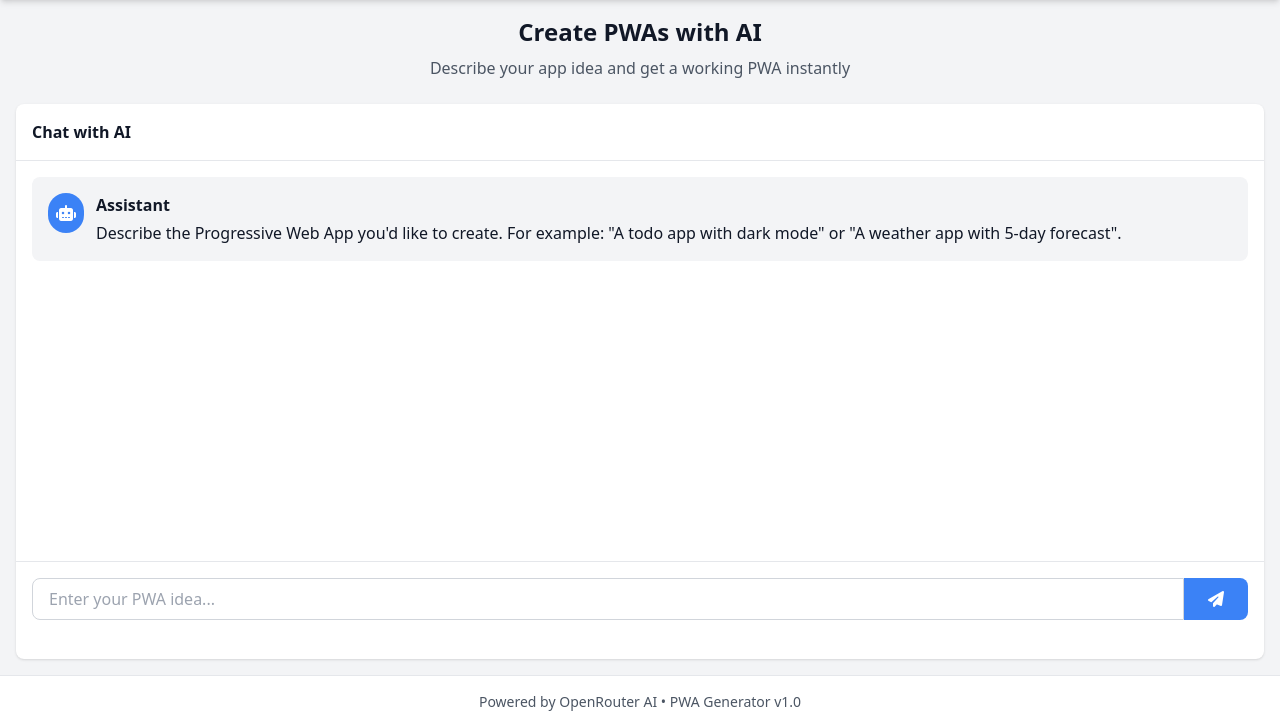
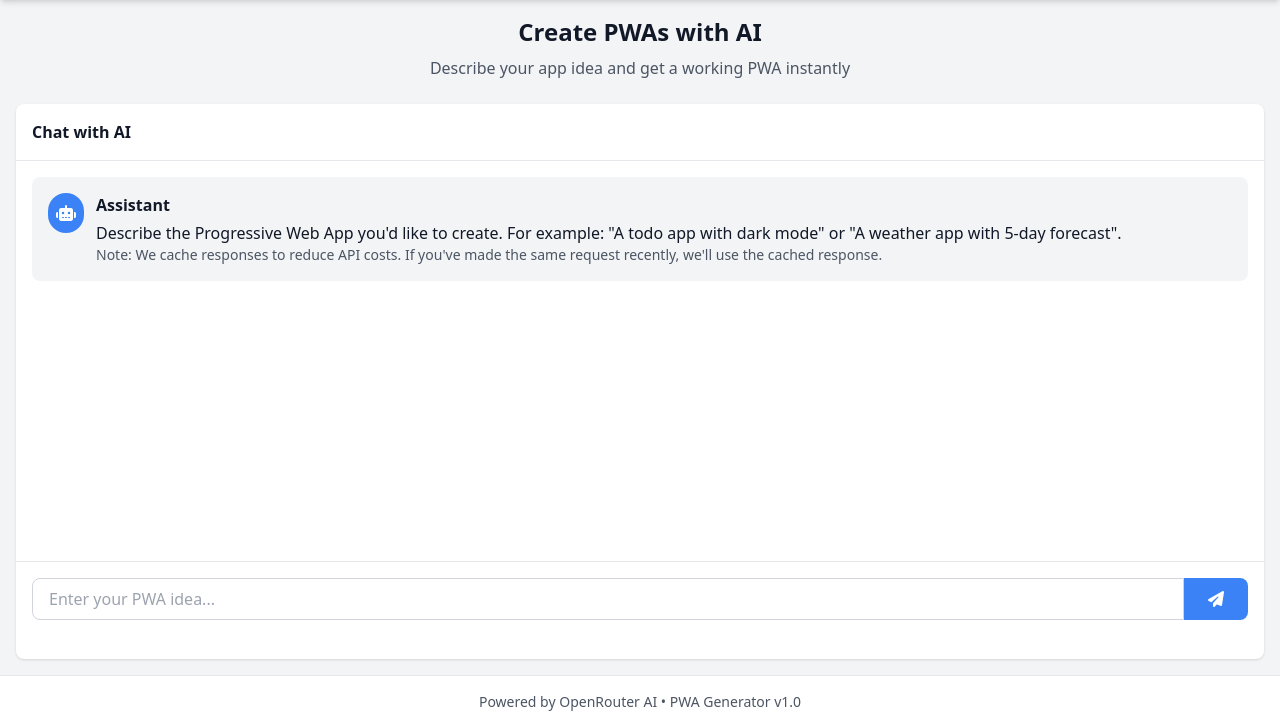
Before and after one commit to Toymakerftw/mothership, a Flask app: page / in a window 1280 px wide. Shown: the part 72-800 px from the top of the page. Run offline with Flask 3, Linux system fonts and the light colour scheme; some libraries are stand-ins or nearby versions.

Commit message:
feat: Implement API response caching for cost savings

```diff
--- a/app.py
+++ b/app.py
@@ -5,7 +5,10 @@ import re
 import json
 import logging
 import base64
+import hashlib
+import time
 from io import BytesIO
+from cachetools import TTLCache
 
 from config import (
     OPENROUTER_API_KEY, OPENROUTER_API_URL,
@@ -18,6 +21,12 @@ logging.basicConfig(level=logging.DEBUG, format='%(asctime)s - %(levelname)s - %
 logger = logging.getLogger(__name__)
 
 app = Flask(__name__)
+
+# Initialize caches with TTL (time-to-live)
+# Cache for optimized prompts (5 minutes TTL, max 100 entries)
+prompt_cache = TTLCache(maxsize=100, ttl=300)
+# Cache for generated code responses (10 minutes TTL, max 50 entries)
+code_cache = TTLCache(maxsize=50, ttl=600)
 
 @app.route("/")
 def index():
@@ -143,7 +152,14 @@ def chat():
             user_prompt += f"--- {filename} ---\n{content}\n"
 
     try:
-        # Step 1: Optimize Prompt
+        # Create cache keys
+        prompt_cache_key = hashlib.md5(user_prompt.encode()).hexdigest()
+
+        # Track if we used cached responses
+        prompt_cached = False
+        code_cached = False
+
+        # Step 1: Optimize Prompt (with caching)
         optimizer_system = """
 You are a prompt optimizer for PWA generation. Refine the user's prompt to be more detailed using this structure:
 
@@ -184,10 +200,22 @@ You are a prompt optimizer for PWA generation. Refine the user's prompt to be mo
 
 Output only the optimized prompt following this structure.
 """
-        logger.info("Optimizing prompt...")
-        optimized_prompt = call_openrouter(OPTIMIZER_MODEL, optimizer_system, user_prompt)
 
-        # Step 2: Generate Code
+        # Check cache first
+        if prompt_cache_key in prompt_cache:
+            logger.info("Using cached optimized prompt")
+            optimized_prompt = prompt_cache[prompt_cache_key]
+            prompt_cached = True
+        else:
+            logger.info("Optimizing prompt...")
+            optimized_prompt = call_openrouter(OPTIMIZER_MODEL, optimizer_system, user_prompt)
+            # Cache the optimized prompt
+            prompt_cache[prompt_cache_key] = optimized_prompt
+
+        # Create cache key for code generation
+        code_cache_key = hashlib.md5(optimized_prompt.encode()).hexdigest()
+
+        # Step 2: Generate Code (with caching)
         generator_system = """
 ONLY USE HTML, CSS AND JAVASCRIPT. Create the best, modern, responsive UI possible.
 MAKE IT RESPONSIVE USING TAILWINDCSS. Import Tailwind via CDN in <head> using <script src="https://cdn.tailwindcss.com"></script>.
@@ -199,8 +227,17 @@ IMPORTANT: For this API, ALWAYS output exactly three files: index.html (with Tai
 Ensure offline compatibility with an external service worker (do not generate it inside these files). Include <link rel="manifest" href="manifest.json"> in index.html and service worker registration in script.js: if ('serviceWorker' in navigator) { navigator.serviceWorker.register('/sw.js'); }
 Separate each file with the following exact tags: [HTML]...[/HTML] [CSS]...[/CSS] [JS]...[/JS]
 """
-        logger.info("Generating code...")
-        generated_response = call_openrouter(GENERATOR_MODEL, generator_system, f"Create a PWA for: {optimized_prompt}")
+
+        # Check cache first
+        if code_cache_key in code_cache:
+            logger.info("Using cached generated code")
+            generated_response = code_cache[code_cache_key]
+            code_cached = True
+        else:
+            logger.info("Generating code...")
+            generated_response = call_openrouter(GENERATOR_MODEL, generator_system, f"Create a PWA for: {optimized_prompt}")
+            # Cache the generated code
+            code_cache[code_cache_key] = generated_response
 
         # Step 3: Verify and Iterate
         current_response = generated_response
@@ -268,7 +305,8 @@ Output format:
 
         return jsonify({
             "response": current_response,
-            "js_bug_report": js_bug_report if js_bug_report else ["No JavaScript errors detected"]
+            "js_bug_report": js_bug_report if js_bug_report else ["No JavaScript errors detected"],
+            "cached": prompt_cached and code_cached  # True only if both prompt and code were cached
         })
     except ValueError as e:
         return jsonify({"error": str(e), "js_bug_report": []}), 500
@@ -453,23 +491,37 @@ def rework_app():
     if not app_name or not rework_prompt:
         return jsonify({"error": "Missing app_name or rework_prompt"}), 400
 
-    try:
-        # 1. Read existing files
-        app_dir = os.path.join("generated", app_name)
-        if not os.path.isdir(app_dir):
-            return jsonify({"error": "App not found"}), 404
+    # Create cache key for rework
+    rework_cache_key = hashlib.md5(f"{app_name}:{rework_prompt}".encode()).hexdigest()
 
-        files = {}
-        for filename in ["index.html", "styles.css", "script.js"]:
-            filepath = os.path.join(app_dir, filename)
-            if os.path.isfile(filepath):
-                with open(filepath, "r", encoding="utf-8") as f:
-                    files[filename] = f.read()
-            else:
-                files[filename] = ""
+    # Track if we used cached response
+    rework_cached = False
 
-        # 2. Construct a detailed prompt for the rework
-        rework_user_prompt = f"""
+    # Check cache first
+    if rework_cache_key in code_cache:
+        logger.info("Using cached rework response")
+        reworked_response = code_cache[rework_cache_key]
+        # Skip to verification step with cached response
+        current_response = reworked_response
+        rework_cached = True
+    else:
+        try:
+            # 1. Read existing files
+            app_dir = os.path.join("generated", app_name)
+            if not os.path.isdir(app_dir):
+                return jsonify({"error": "App not found"}), 404
+
+            files = {}
+            for filename in ["index.html", "styles.css", "script.js"]:
+                filepath = os.path.join(app_dir, filename)
+                if os.path.isfile(filepath):
+                    with open(filepath, "r", encoding="utf-8") as f:
+                        files[filename] = f.read()
+                else:
+                    files[filename] = ""
+
+            # 2. Construct a detailed prompt for the rework
+            rework_user_prompt = f"""
 Rework the following PWA application based on the user's request.
 
 User Request: {rework_prompt}
@@ -485,8 +537,8 @@ Current Files:
 {files["script.js"]}
 """
 
-        # 3. Call the generator model with the rework prompt
-        generator_system = """
+            # 3. Call the generator model with the rework prompt
+            generator_system = """
 You are an expert PWA developer. Your task is to rework an existing application based on the user's request.
 - ONLY USE HTML, CSS AND JAVASCRIPT.
 - Make sure to only make changes to the section mentioned in the rework prompt.
@@ -497,55 +549,61 @@ You are an expert PWA developer. Your task is to rework an existing application
 - ALWAYS output exactly three files: index.html, styles.css, and script.js.
 - Separate each file with the following exact tags: [HTML]...[/HTML] [CSS]...[/CSS] [JS]...[/JS]
 """
-        logger.info(f"Reworking app: {app_name}")
-        reworked_response = call_openrouter(GENERATOR_MODEL, generator_system, rework_user_prompt)
+            logger.info(f"Reworking app: {app_name}")
+            reworked_response = call_openrouter(GENERATOR_MODEL, generator_system, rework_user_prompt)
+            # Cache the rework response
+            code_cache[rework_cache_key] = reworked_response
 
-        # 4. Verify and Iterate (similar to the /chat endpoint)
-        current_response = reworked_response
-        for i in range(MAX_VERIFICATION_ITERATIONS):
-            logger.info(f"Rework verification iteration {i+1}/{MAX_VERIFICATION_ITERATIONS}")
-            verifier_system = """
+            # Set current_response for verification step
+            current_response = reworked_response
+        except Exception as e:
+            logger.error(f"Error reworking app {app_name}: {str(e)}")
+            return jsonify({"error": str(e)}), 500
+
+    # 4. Verify and Iterate (similar to the /chat endpoint)
+    for i in range(MAX_VERIFICATION_ITERATIONS):
+        logger.info(f"Rework verification iteration {i+1}/{MAX_VERIFICATION_ITERATIONS}")
+        verifier_system = """
 You are a code reviewer for HTML/CSS/JS PWAs. Check the generated code for:
 - Syntax errors, bugs, or inefficiencies.
 - Compliance with the rework request.
 - That only the requested section was changed.
 Output: If good, say 'VALID' and return the code unchanged. If issues, say 'INVALID', list fixes, and provide the full revised code in [HTML]...[/HTML] [CSS]...[/CSS] [JS]...[/JS] format.
 """
-            verification = call_openrouter(VERIFIER_MODEL, verifier_system, current_response)
+        verification = call_openrouter(VERIFIER_MODEL, verifier_system, current_response)
 
-            if "VALID" in verification.upper():
-                logger.info("Reworked code verified as valid.")
-                break
-            elif "INVALID" in verification.upper():
-                logger.info("Reworked code invalid; extracting revisions.")
-                current_response = extract_revised_code(verification)
-            else:
-                raise ValueError("Verification response unclear")
+        if "VALID" in verification.upper():
+            logger.info("Reworked code verified as valid.")
+            break
+        elif "INVALID" in verification.upper():
+            logger.info("Reworked code invalid; extracting revisions.")
+            current_response = extract_revised_code(verification)
+            # Update cache with revised code
+            code_cache[rework_cache_key] = current_response
+        else:
+            raise ValueError("Verification response unclear")
 
-        # 5. Save the reworked files
-        html_code = extract_code(current_response, "HTML")
-        css_code = extract_code(current_response, "CSS")
-        js_code = extract_code(current_response, "JS")
+    # 5. Save the reworked files
+    html_code = extract_code(current_response, "HTML")
+    css_code = extract_code(current_response, "CSS")
+    js_code = extract_code(current_response, "JS")
 
-        if html_code:
-            with open(os.path.join(app_dir, "index.html"), "w", encoding="utf-8") as f:
-                f.write(html_code)
-        if css_code:
-            with open(os.path.join(app_dir, "styles.css"), "w", encoding="utf-8") as f:
-                f.write(css_code)
-        if js_code:
-            with open(os.path.join(app_dir, "script.js"), "w", encoding="utf-8") as f:
-                f.write(js_code)
+    if html_code:
+        with open(os.path.join(app_dir, "index.html"), "w", encoding="utf-8") as f:
+            f.write(html_code)
+    if css_code:
+        with open(os.path.join(app_dir, "styles.css"), "w", encoding="utf-8") as f:
+            f.write(css_code)
+    if js_code:
+        with open(os.path.join(app_dir, "script.js"), "w", encoding="utf-8") as f:
+            f.write(js_code)
 
-        return jsonify({
-            "status": "success",
-            "app_name": app_name,
-            "preview_url": f"/generated/{app_name}/index.html"
-        })
-
-    except Exception as e:
-        logger.error(f"Error reworking app {app_name}: {str(e)}")
-        return jsonify({"error": str(e)}), 500
+    return jsonify({
+        "status": "success",
+        "app_name": app_name,
+        "preview_url": f"/generated/{app_name}/index.html",
+        "cached": rework_cached
+    })
 
 if __name__ == "__main__":
     os.makedirs("generated", exist_ok=True)
--- a/requirements.txt
+++ b/requirements.txt
@@ -2,3 +2,4 @@ flask
 requests
 python-dotenv
 gunicorn
+cachetools
--- a/static/script.js
+++ b/static/script.js
@@ -65,7 +65,11 @@ async function sendPrompt(files = null) {
             chatBox.innerHTML += formatMessage(`Error: ${result.error}`, false);
         } else {
             currentResponse = result.response;
-            chatBox.innerHTML += formatMessage(`I've created a plan for your "${userInput}" PWA. Click "Compile App" to create the application.`, false);
+            let message = `I've created a plan for your "${userInput}" PWA. Click "Compile App" to create the application.`;
+            if (result.cached) {
+                message += " (Used cached response to save costs)";
+            }
+            chatBox.innerHTML += formatMessage(message, false);
 
             // Show action buttons
             document.getElementById("actionButtons").style.display = "flex";
@@ -201,7 +205,11 @@ async function reworkApp(rework_prompt_from_url = null) {
         const result = await response.json();
 
         if (result.status === "success") {
-            chatBox.innerHTML += formatMessage(`Success! Your app has been reworked.`, false);
+            let message = "Success! Your app has been reworked.";
+            if (result.cached) {
+                message += " (Used cached response to save costs)";
+            }
+            chatBox.innerHTML += formatMessage(message, false);
 
             // Show action buttons again
             document.getElementById("actionButtons").style.display = "flex";
--- a/templates/index.html
+++ b/templates/index.html
@@ -66,6 +66,7 @@
               <div>
                 <strong>Assistant</strong>
                 <p class="mt-1">Describe the Progressive Web App you'd like to create. For example: "A todo app with dark mode" or "A weather app with 5-day forecast".</p>
+                <p class="mt-2 text-sm text-gray-600 dark:text-gray-400">Note: We cache responses to reduce API costs. If you've made the same request recently, we'll use the cached response.</p>
               </div>
             </div>
           </div>
```
